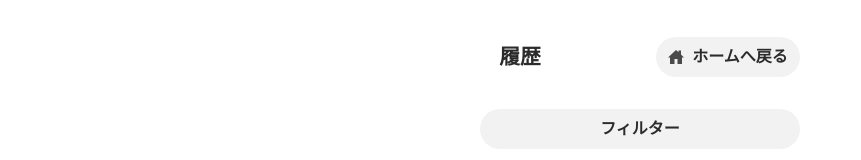
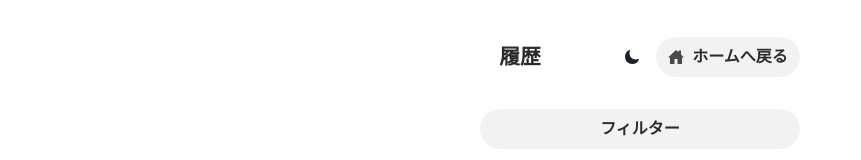
Before and after one commit to tdu-logcation/web, a Next.js app: page /history in a window 1280 px wide. Shown: the top 160 px of the page, without its empty margins (0-861 px from the left). Built offline with nearby package versions, Linux system fonts and the light colour scheme.

Commit message:
feat: カラーモード変更用のボタンを追加

```diff
--- a/components/OtherPage.tsx
+++ b/components/OtherPage.tsx
@@ -20,6 +20,7 @@ import {IoHomeSharp} from 'react-icons/io5';
 import Link from 'next/link';
 import {useRecoilState} from 'recoil';
 import {useCameraState, qrReadState} from '../utils/recoilAtoms';
+import ColorModeSwitch from './settings/ColorModeSwitch';
 
 export const OtherPage: React.FC<{title: string}> = props => {
   return (
@@ -40,6 +41,7 @@ export const OtherPage: React.FC<{title: string}> = props => {
             </Text>
           </Box>
           <Spacer />
+          <ColorModeSwitch />
           <Link href="/">
             <Button
               borderRadius="2rem"
--- a/components/Top.tsx
+++ b/components/Top.tsx
@@ -22,6 +22,7 @@ import {useRecoilState} from 'recoil';
 import {logState} from '../utils/recoilAtoms';
 import {tweetLink} from '../utils/formatUtil';
 import {PageJump} from './OtherPage';
+import ColorModeSwitch from './settings/ColorModeSwitch';
 
 const SettingButton = ({link}: {link: string}) => (
   <PageJump
@@ -95,6 +96,7 @@ const Top = () => {
               alt="Logcation"
             />
           </Box>
+          <ColorModeSwitch />
           <Box>
             <SettingButton link="/setting" />
           </Box>
--- /dev/null
+++ b/components/settings/ColorModeSwitch.tsx
@@ -0,0 +1,26 @@
+import {VFC} from 'react';
+import {Icon, IconButton, useColorMode} from '@chakra-ui/react';
+import {IoMoon, IoSunny} from 'react-icons/io5';
+
+const ColorModeSwitch: VFC = () => {
+  const {colorMode, toggleColorMode} = useColorMode();
+
+  return (
+    <IconButton
+      py={'1rem'}
+      mx={1}
+      aria-label={
+        'カラーテーマを' +
+        (colorMode === 'light' ? 'ダークモード' : 'ライトモード') +
+        'に変更'
+      }
+      icon={
+        colorMode === 'light' ? <Icon as={IoMoon} /> : <Icon as={IoSunny} />
+      }
+      bgColor={'transparent'}
+      onClick={() => toggleColorMode()}
+    />
+  );
+};
+
+export default ColorModeSwitch;
```
